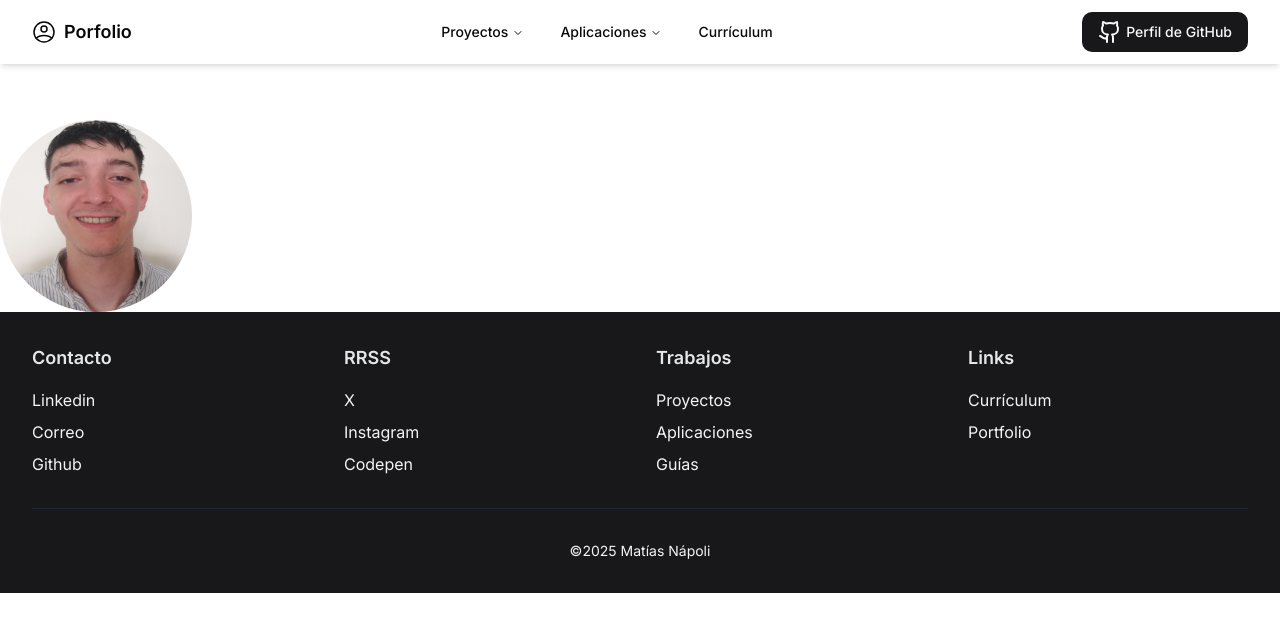
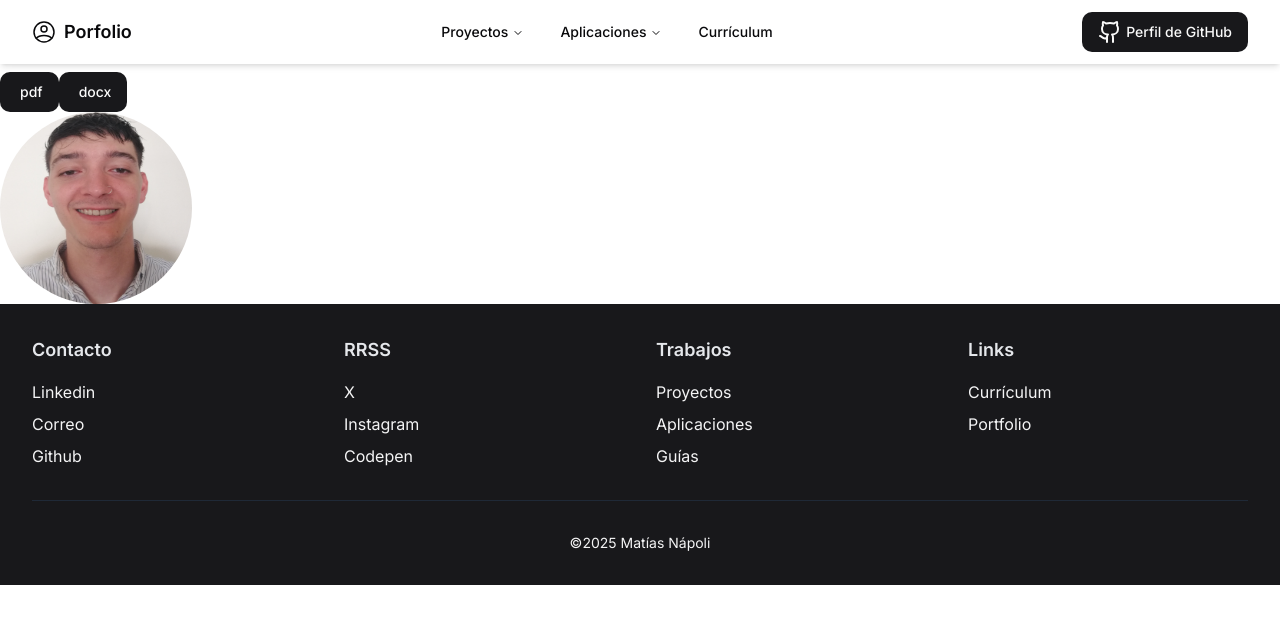
Before and after one commit to mnapo/portfolio, a Next.js app: page /cv in a window 1280 px wide. Shown: the top 632 px of the page. Built offline with nearby package versions, Linux system fonts and the light colour scheme.

Commit message:
botones de descarga pdf/docx

```diff
--- a/app/cv/page.tsx
+++ b/app/cv/page.tsx
@@ -1,5 +1,6 @@
 import type {Metadata} from 'next'
 import {Avatar, AvatarFallback, AvatarImage} from "@/components/molecules/shadcn/avatar"
+import {Button} from "@/components/molecules/shadcn//button";
 
 export const metadata: Metadata = {
   title: "Porfolio Personal • Currículum",
@@ -10,7 +11,13 @@ export const metadata: Metadata = {
 export default function Page() {
   return (
     <div>
-      <br></br><br></br><br></br><br></br><br></br>
+      <br></br><br></br><br></br>
+      <Button variant="default">
+        <p className="pl-1">pdf</p>
+      </Button>
+      <Button variant="default">
+        <p className="pl-1">docx</p>
+      </Button>
       <Avatar className="avatar">
         <AvatarImage src="cv/cv.jpg" />
         <AvatarFallback>Foto Perfil</AvatarFallback>
```
